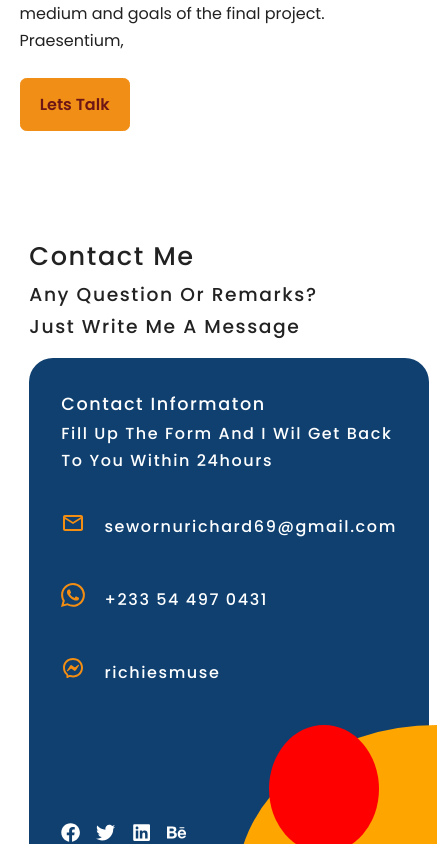
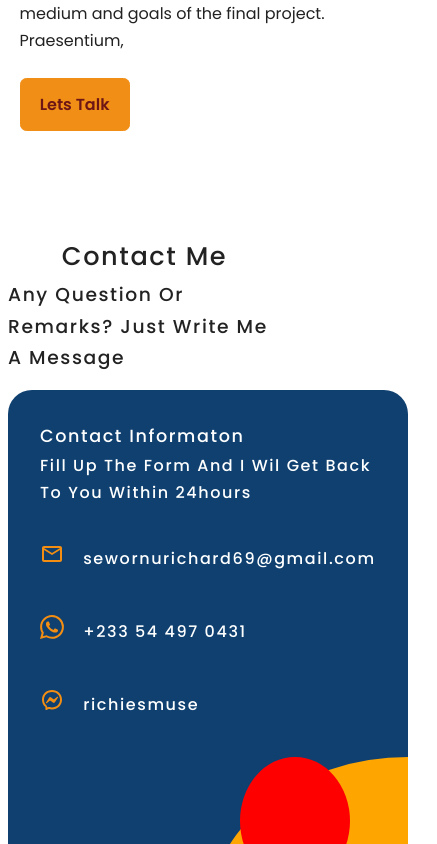
Before and after one commit to MrEben/Richies-Muse-Portfolio, a React (Create React App) app: page / in a window 390 px wide. Shown: the part 8070-8914 px from the top of the page, 437 px wide, since content can reach past the window. Built offline with nearby package versions, Linux system fonts and the light colour scheme; the HTML template or start-up script is replaced by a standard one.

Commit message:
started fixing contact section errors

```diff
--- a/src/components/Conn/conn.css
+++ b/src/components/Conn/conn.css
@@ -153,7 +153,8 @@ textarea {
 
 @media screen and (max-width: 620px) {
   .conn.container {
-    width: 85%;
+    /* width: 85%; */
+    margin-left: 0.5rem;
   }
   .upper-section {
     grid-template-columns: 1fr;
@@ -164,17 +165,15 @@ textarea {
   .contact-container {
     border-radius: 1.5rem 1.5rem;
   }
+
   .head {
     display: flex;
     flex-direction: column;
-    align-items: flex-start;
   }
   .head-ing h2 {
     font-size: 1.1rem;
   }
-  .box-1 {
-    margin-left: 0.5rem;
-  }
+
   .social-icons-here {
     gap: 1rem;
   }
--- a/src/components/about/about.css
+++ b/src/components/about/about.css
@@ -8,6 +8,7 @@
 .container.about__container {
   width: 70%;
   display: grid;
+  place-items: center;
   grid-template-columns: 35% 53%;
   gap: 15%;
   margin-bottom: 2rem;
```
